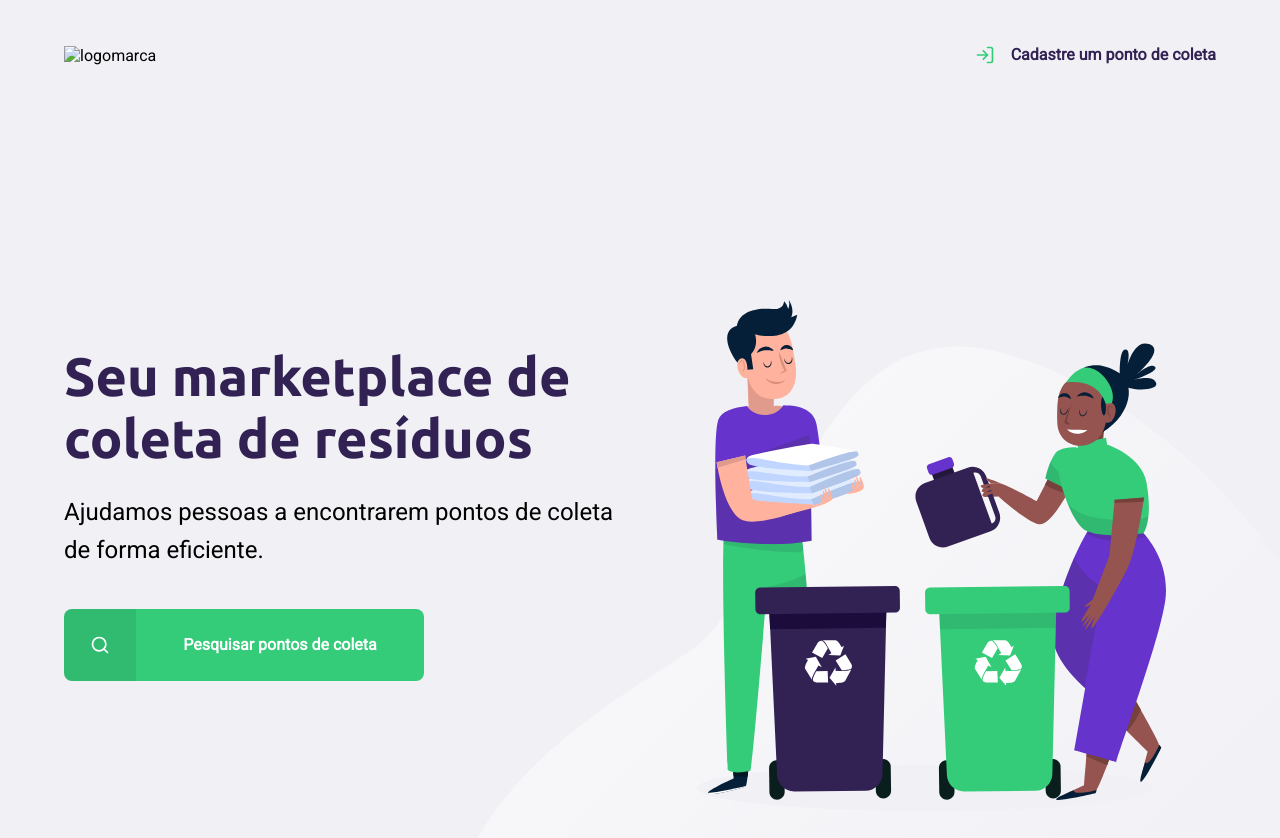
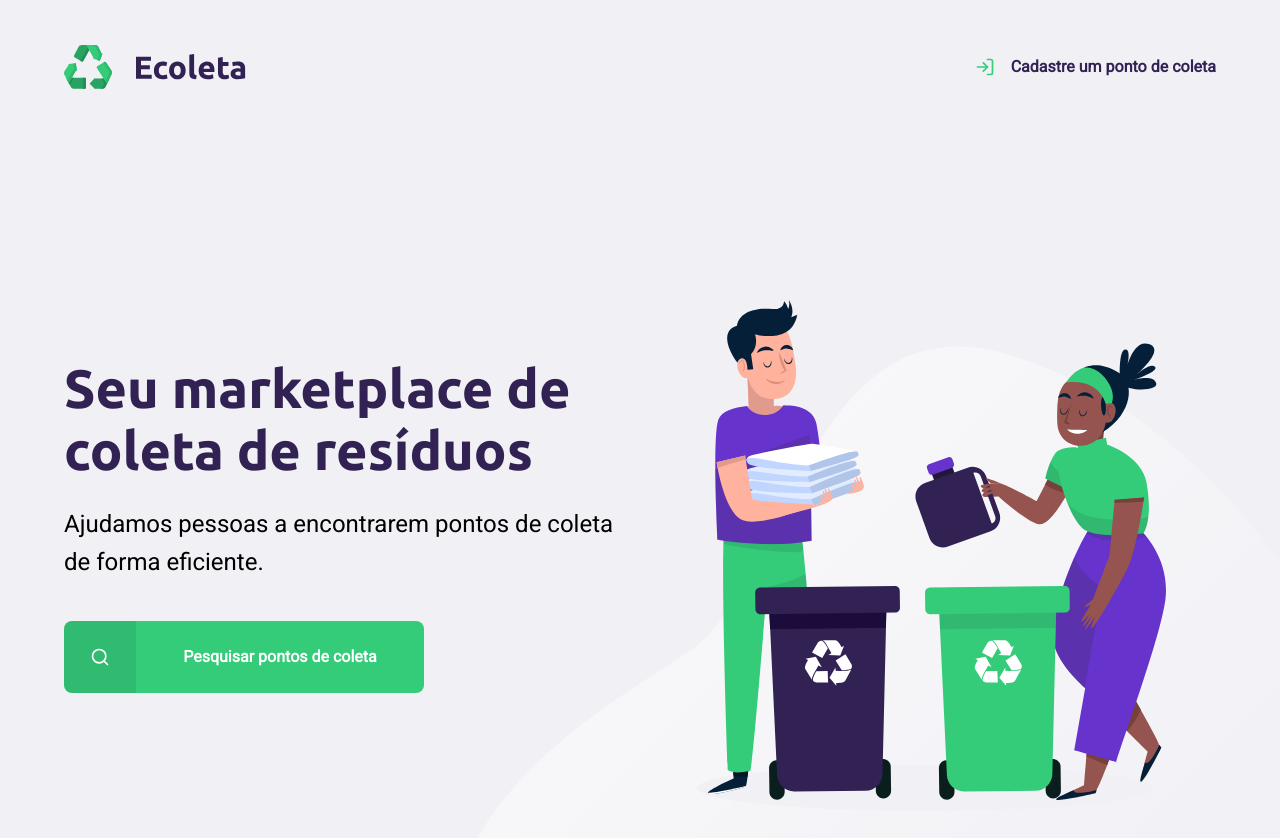
Before and after one commit to eneas-hsn/NLW-STARTER-ECOLETA, a plain HTML site: page index.html in a window 1280 px wide. Drawn offline with Linux system fonts and the light colour scheme.

Commit message:
Atualizando imagem

```diff
--- a/index.html
+++ b/index.html
@@ -17,7 +17,7 @@
     <div id="page-home">
         <div class="content">
             <header>
-                <img src="/extras-aula-1/icones/logo.svg" alt="logomarca">
+                <img src="/icones/logo.svg" alt="logomarca">
 
                 <a href="#">
                     <span></span>
```
